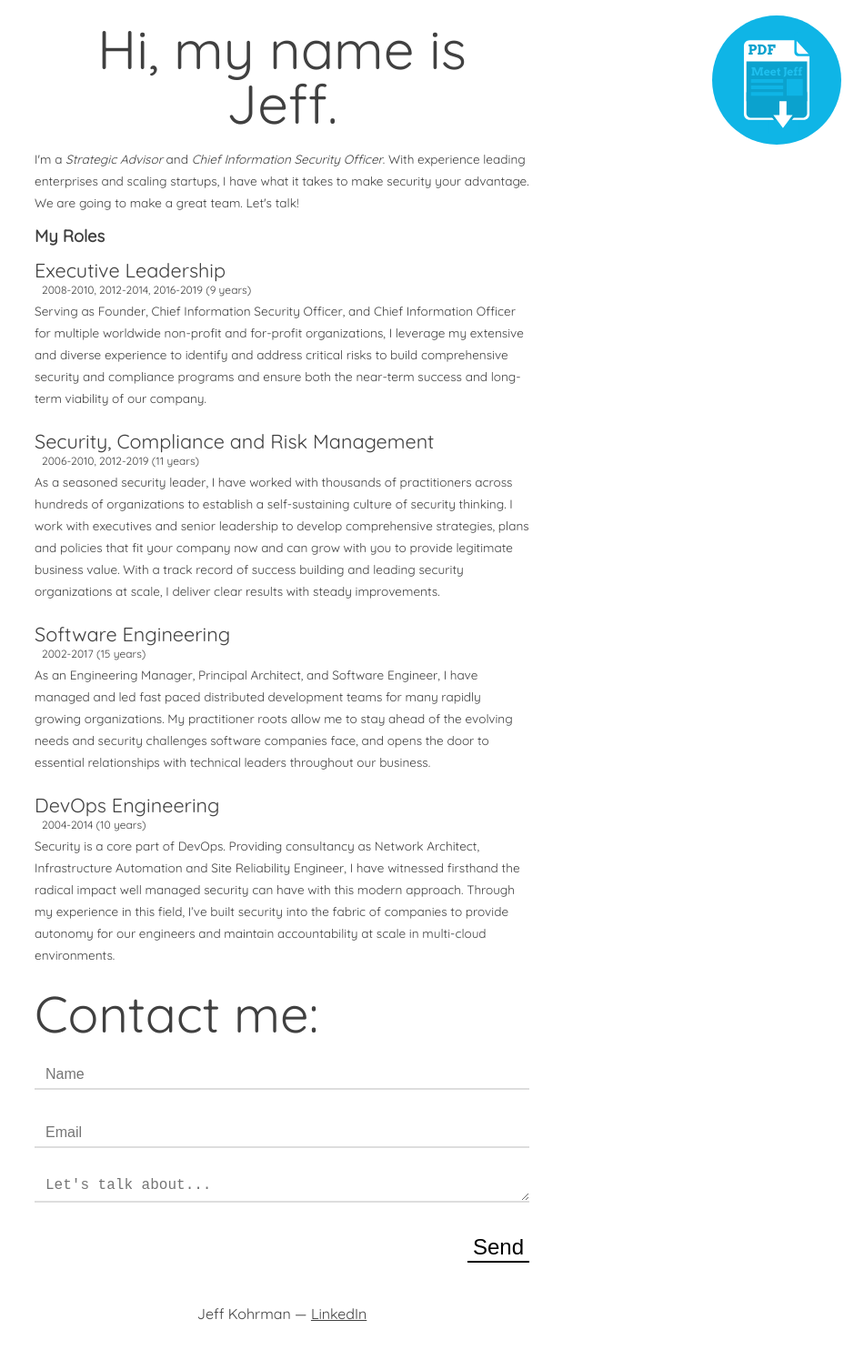
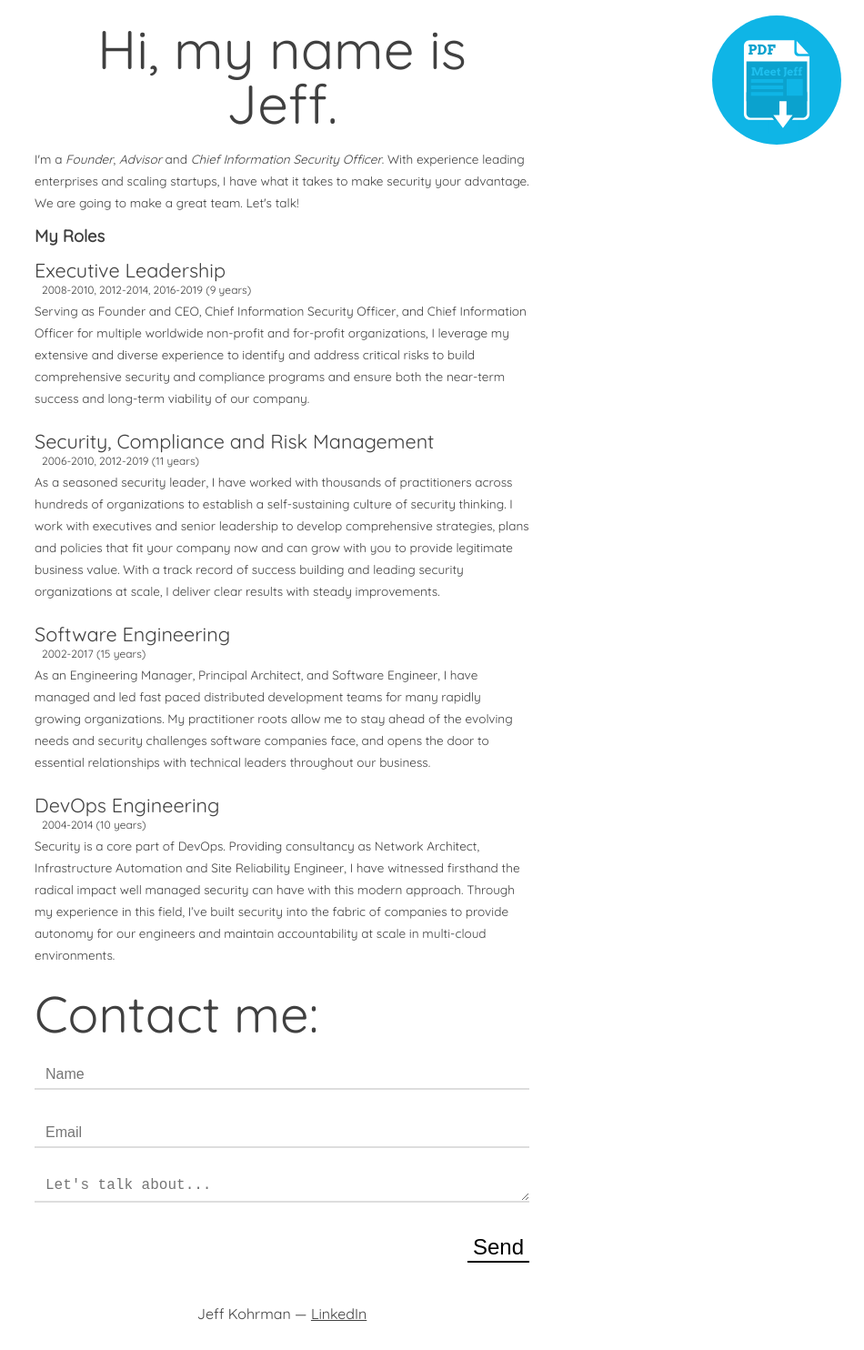
Before and after one commit to jkohrman/jkohrman.github.io, a Jekyll site: the page built from index.html, in a window 1280 px wide. Shown: the whole page at 91% size, without its empty margins (330-1280 px from the left). Built offline with Jekyll 4.4.1, drawn with Linux system fonts in a browser that asks for light colours.

Commit message:
Update resume.yml

```diff
--- a/_data/resume.yml
+++ b/_data/resume.yml
@@ -1,10 +1,10 @@
 tagline: Hi, my name is Jeff.
-intro: I'm a <em>Strategic Advisor</em> and <em>Chief Information Security Officer</em>.  With experience leading enterprises and scaling startups, I have what it takes to make security your advantage.  We are going to make a great team.  Let's talk!
+intro: I'm a <em>Founder</em>, <em>Advisor</em> and <em>Chief Information Security Officer</em>.  With experience leading enterprises and scaling startups, I have what it takes to make security your advantage.  We are going to make a great team.  Let's talk!
 
 roles:
   - name: Executive Leadership
     years: 2008-2010, 2012-2014, 2016-2019 (9 years)
-    description: Serving as Founder, Chief Information Security Officer, and Chief Information Officer for multiple worldwide non-profit and for-profit organizations, I leverage my extensive and diverse experience to identify and address critical risks to build comprehensive security and compliance programs and ensure both the near-term success and long-term viability of our company.
+    description: Serving as Founder and CEO, Chief Information Security Officer, and Chief Information Officer for multiple worldwide non-profit and for-profit organizations, I leverage my extensive and diverse experience to identify and address critical risks to build comprehensive security and compliance programs and ensure both the near-term success and long-term viability of our company.
   - name: Security, Compliance and Risk Management
     years: 2006-2010, 2012-2019 (11 years)
     description: As a seasoned security leader, I have worked with thousands of practitioners across hundreds of organizations to establish a self-sustaining culture of security thinking. I work with executives and senior leadership to develop comprehensive strategies, plans and policies that fit your company now and can grow with you to provide legitimate business value. With a track record of success building and leading security organizations at scale, I deliver clear results with steady improvements.
```
